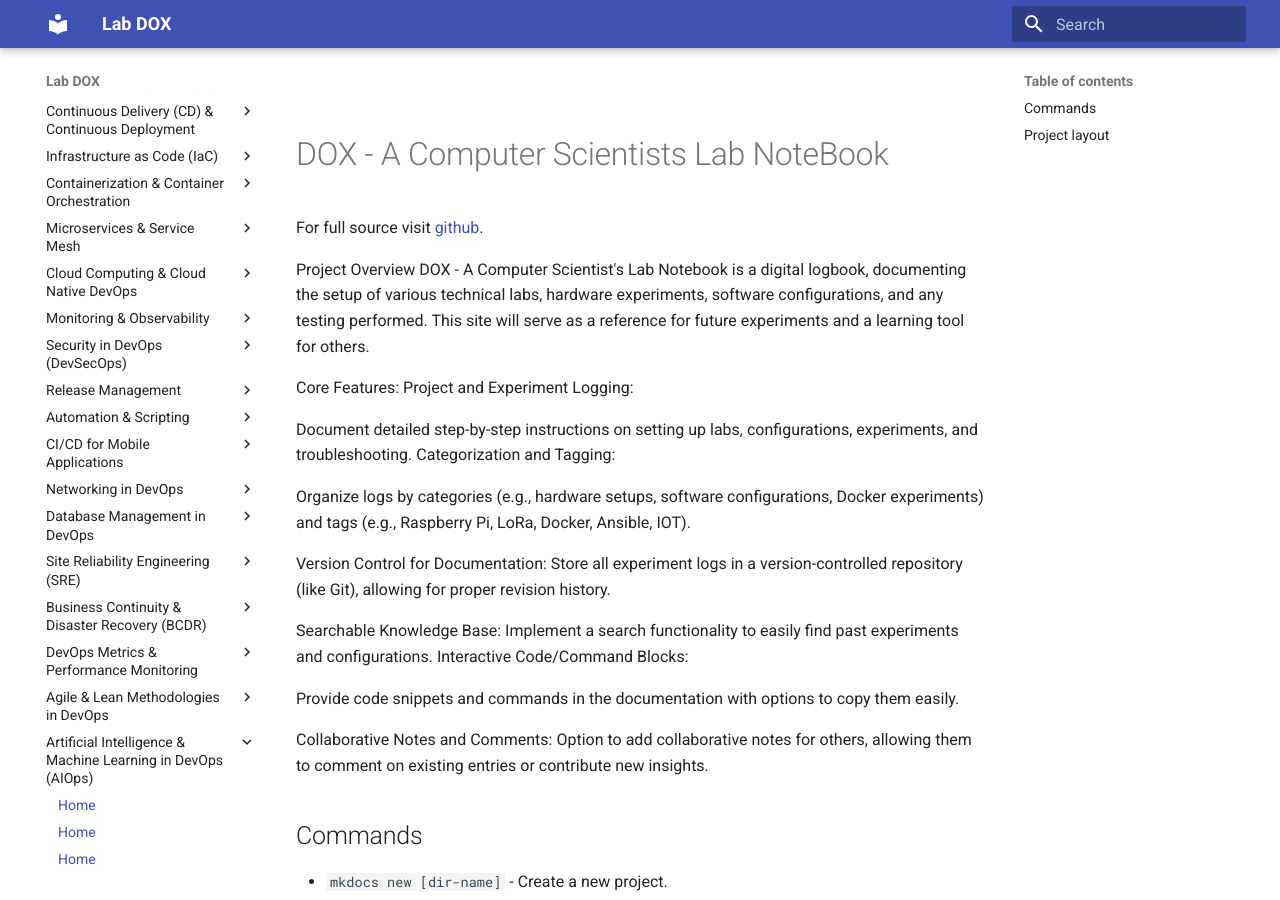
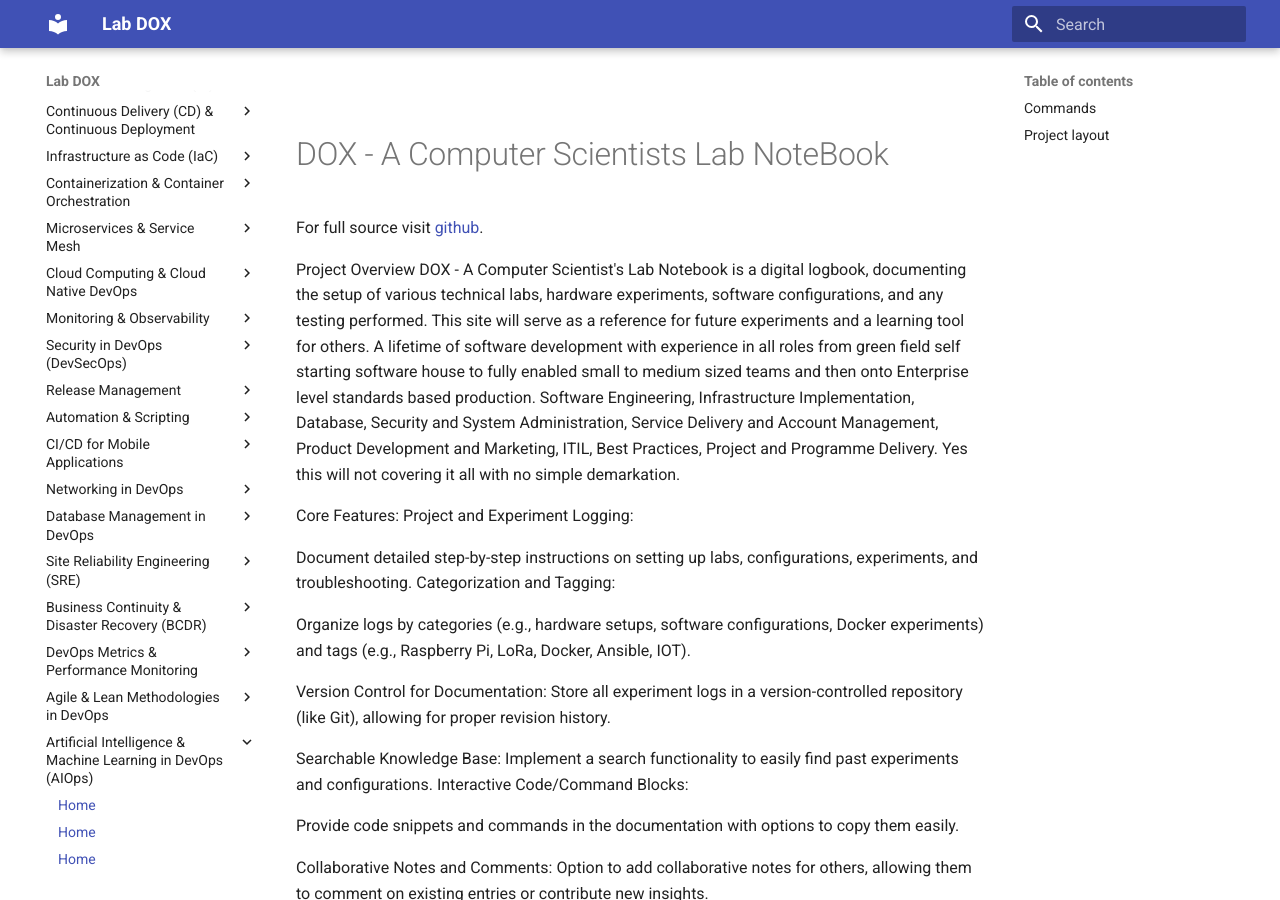
Before and after one commit to youroldmangaming/DOX, an MkDocs documentation site: the page built from docs/index.md, in a window 1280 px wide and 900 px high, scrolled down 304 px. Built offline with MkDocs 1.6.1 and Material for MkDocs 9.7.7, drawn with Linux system fonts in a browser that asks for light colours.

Commit message:
Update index.md

```diff
--- a/docs/index.md
+++ b/docs/index.md
@@ -5,7 +5,7 @@
 For full source visit [github](https://github.com/youroldmangaming/DOX/).
 
 Project Overview
-DOX - A Computer Scientist's Lab Notebook is a digital logbook, documenting the setup of various technical labs, hardware experiments, software configurations, and any testing performed. This site will serve as a reference for future experiments and a learning tool for others.
+DOX - A Computer Scientist's Lab Notebook is a digital logbook, documenting the setup of various technical labs, hardware experiments, software configurations, and any testing performed. This site will serve as a reference for future experiments and a learning tool for others. A lifetime of software development with experience in all roles from green field self starting software house to fully enabled small to medium sized teams and then onto Enterprise level standards based production. Software Engineering, Infrastructure Implementation, Database, Security and System Administration, Service Delivery and Account Management, Product Development and Marketing, ITIL, Best Practices, Project and Programme Delivery. Yes this will not covering it all with no simple demarkation.
 
 Core Features:
 Project and Experiment Logging:
@@ -27,9 +27,6 @@ Provide code snippets and commands in the documentation with options to copy the
 Collaborative Notes and Comments:
 Option to add collaborative notes for others, allowing them to comment on existing entries or contribute new insights.
 
-
-
-
 ## Commands
 
 * `mkdocs new [dir-name]` - Create a new project.
```
